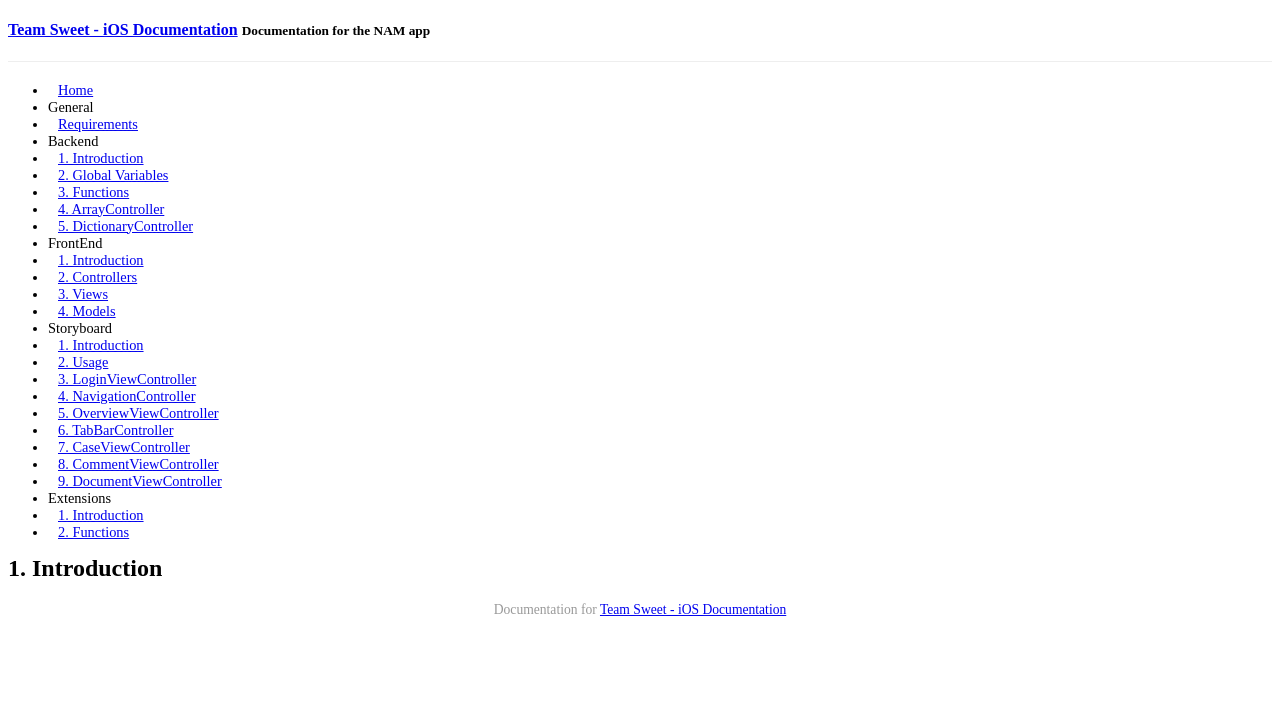
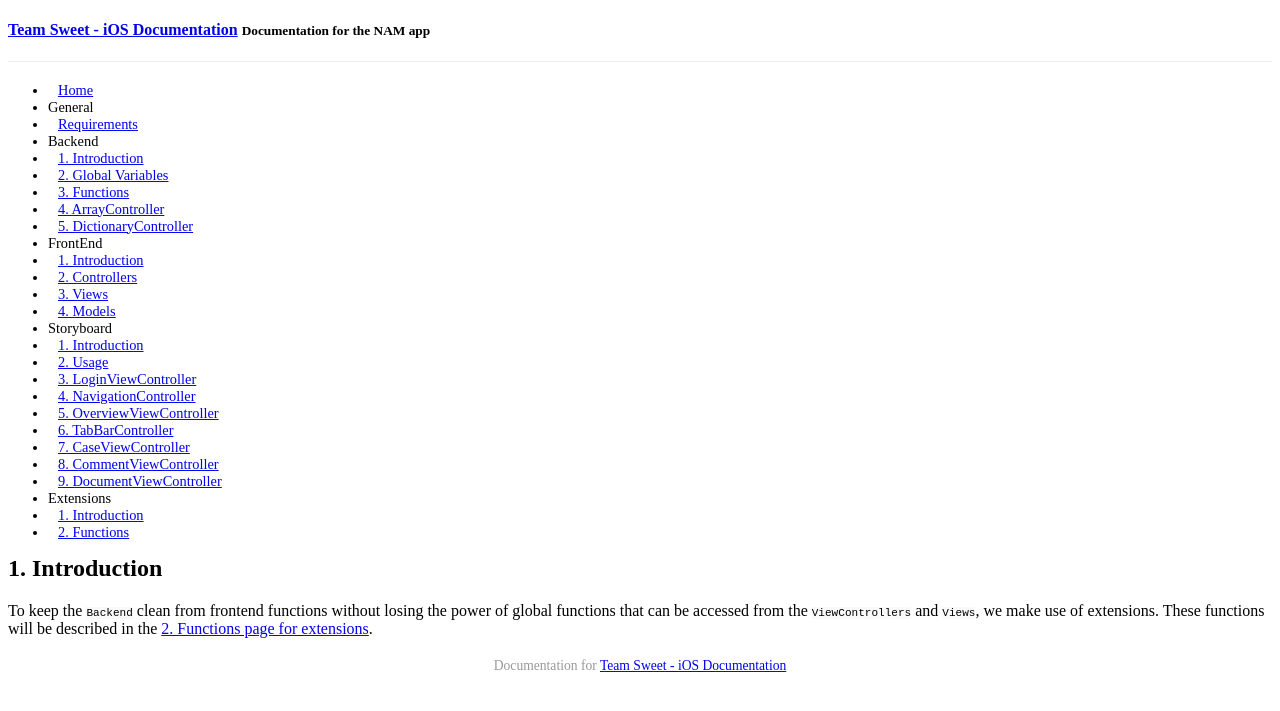
Before and after one commit to Aspoz/Sweet-iOS-Docs, a Jekyll site: the page built from _posts/2015-01-12-extensions-introduction.md, in a window 1280 px wide. Shown: the top 711 px of the page. Built offline with Jekyll 4.4.1, drawn with Linux system fonts in a browser that asks for light colours; Markdown is read by kramdown in place of the engine named in the settings; a style sheet for code colours, icons or effects is not loaded.

Commit message:
Add extensions introduction

```diff
--- a/_posts/2015-01-12-extensions-introduction.md
+++ b/_posts/2015-01-12-extensions-introduction.md
@@ -4,3 +4,5 @@ title: "1. Introduction"
 category: ext
 date: 2015-01-12 16:36:29
 ---
+
+To keep the `Backend` clean from frontend functions without losing the power of global functions that can be accessed from the `ViewControllers` and `Views`, we make use of extensions. These functions will be described in the [2. Functions page for extensions](extensions-functions.html).
```
